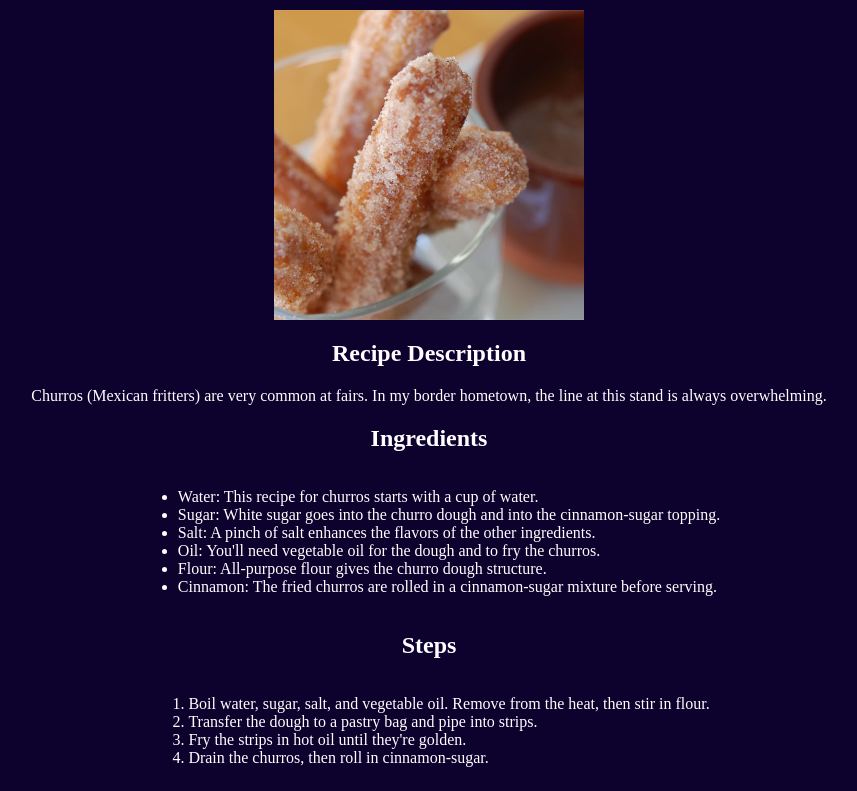
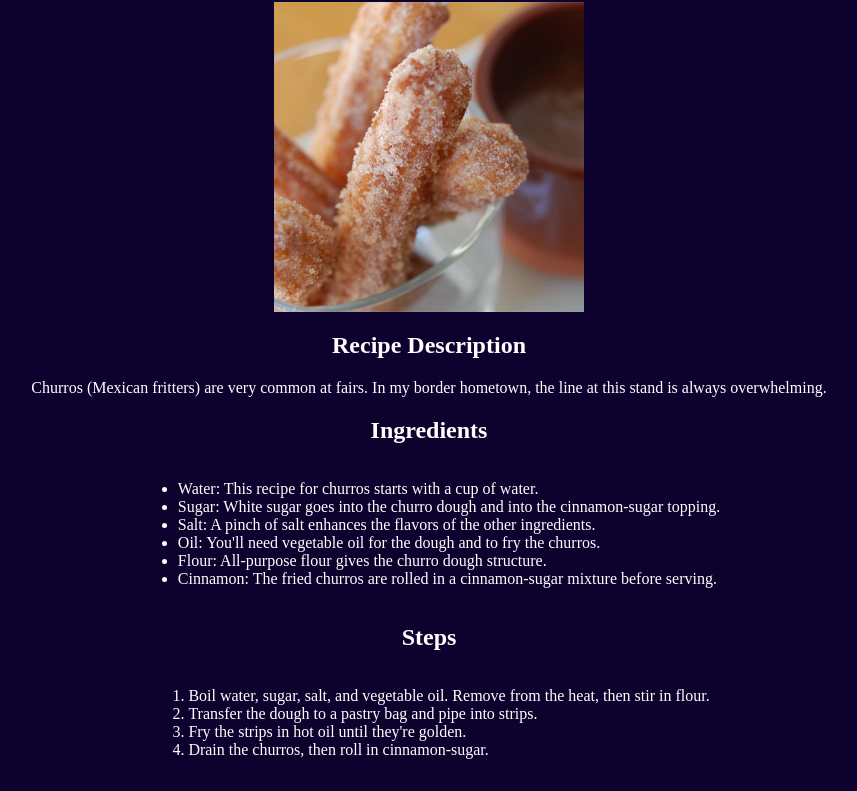
Before and after one commit to gabrielberluccidev/odin-recipes, a plain HTML site: page recipes/churros.html in a window 1280 px wide. Shown: the part 56-847 px from the top of the page, without its empty margins (211-1068 px from the left). Drawn offline with Linux system fonts and the light colour scheme.

Commit message:
fix: changed * to body

```diff
--- a/recipes/styles.css
+++ b/recipes/styles.css
@@ -1,7 +1,10 @@
-* {
+body {
   font-family: "Times New Roman";
+  margin: 0;
+  padding: 0;
+  box-sizing: border-box;
+  background-color: #0d012e;
   text-align: center;
-  background-color: #0d012e;
 }
 
 h1,
```
